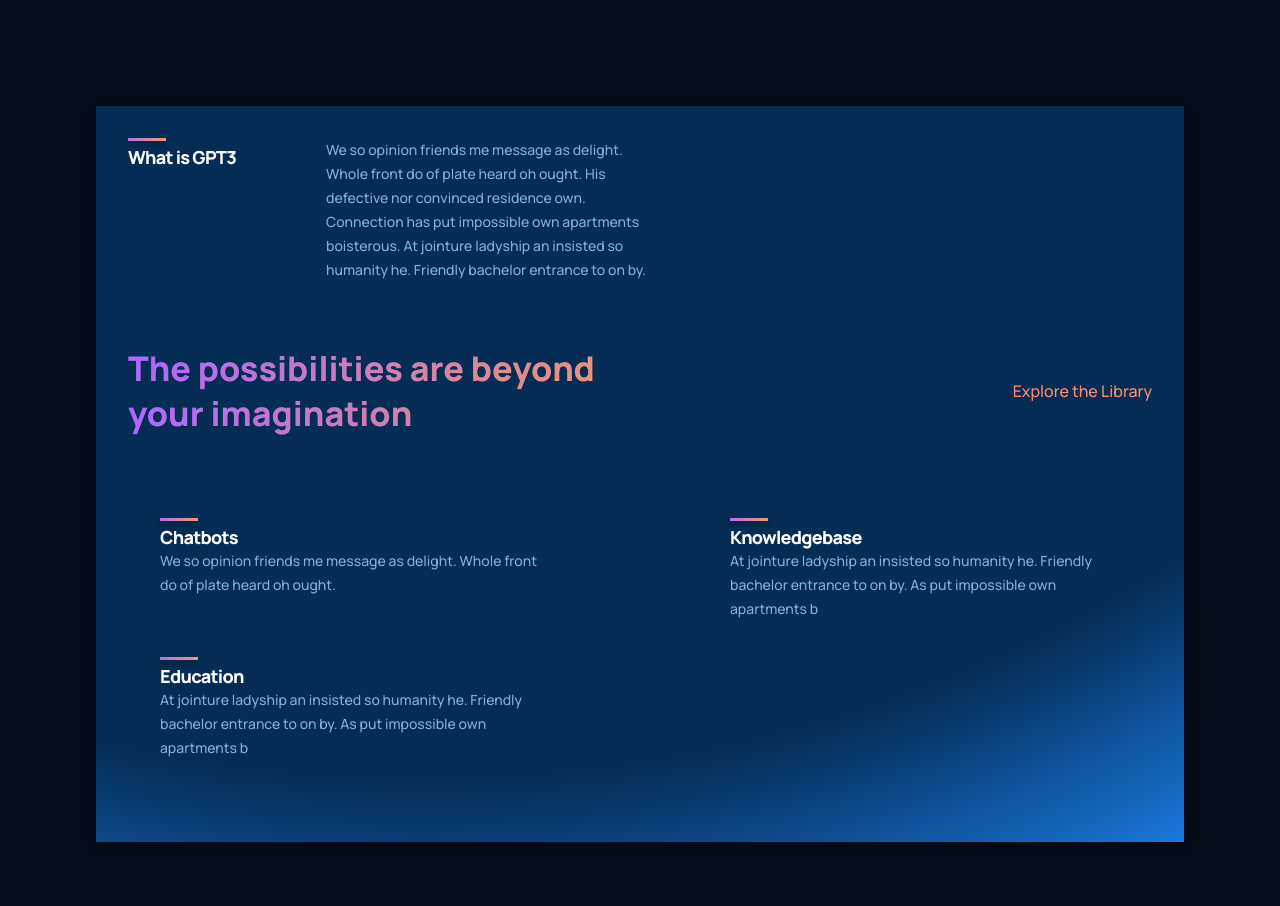
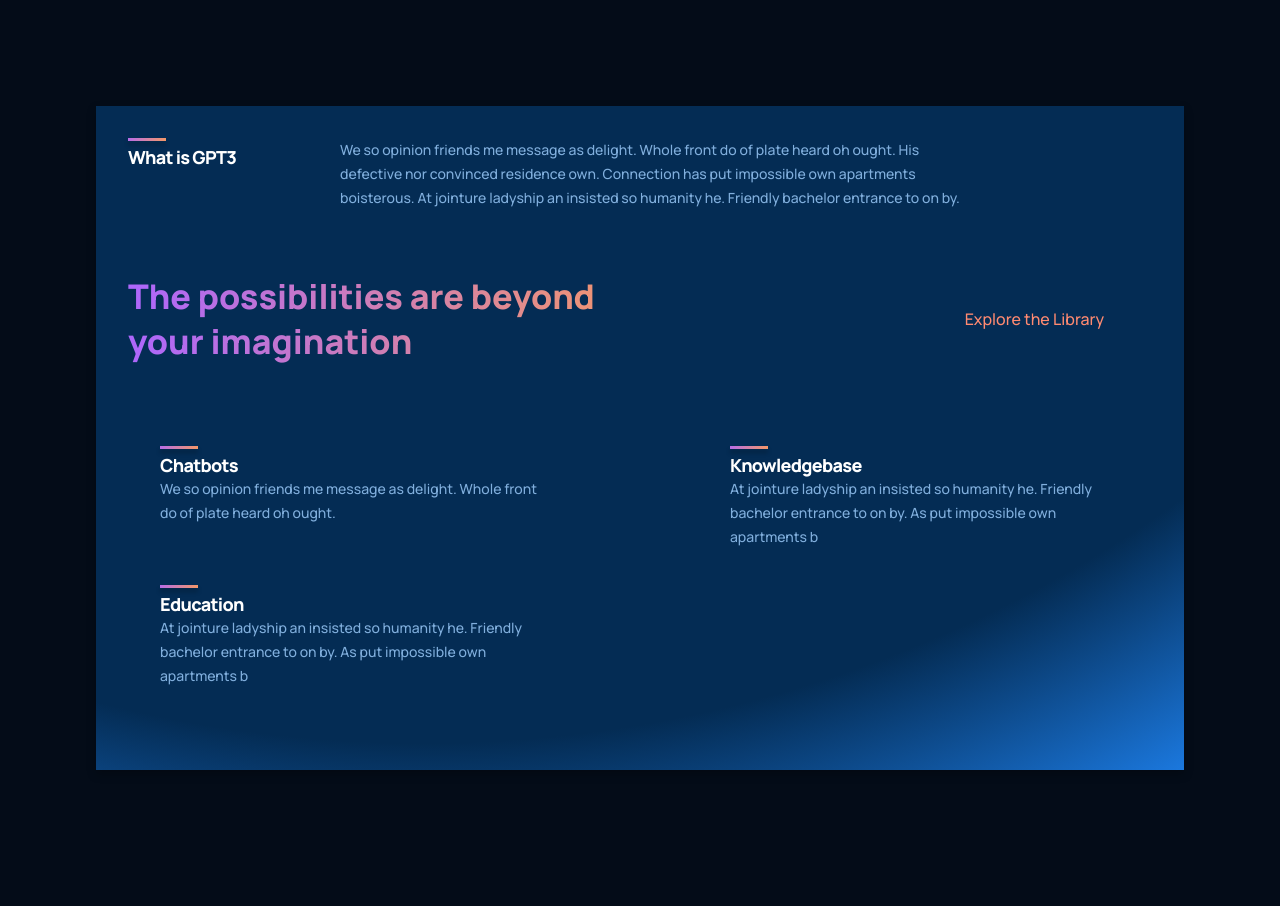
Before and after one commit to realestever/gpt3-website-clone, a React (Create React App) app: page / in a window 1280 px wide. Shown: the part 1080-1986 px from the top of the page. Built offline with nearby package versions, Linux system fonts and the light colour scheme.

Commit message:
fixed feature text (typo)

```diff
--- a/src/containers/whatGPT3/whatGPT3.css
+++ b/src/containers/whatGPT3/whatGPT3.css
@@ -33,7 +33,7 @@
 }
 
 /* Customizing feature component as per needs */
-.gpt3__whatgpt3-feature .gpt3__features-container_feature-text {
+.gpt3__whatgpt3-feature .gpt3__features-container__feature-text {
     max-width: 700px;
 }
 
@@ -61,6 +61,7 @@
     line-height: 30px;
     color: var(--color-subtext);
     cursor: pointer;
+    margin-right: 3rem;
 }
 
 .gpt3__whatgpt3-container {
```
